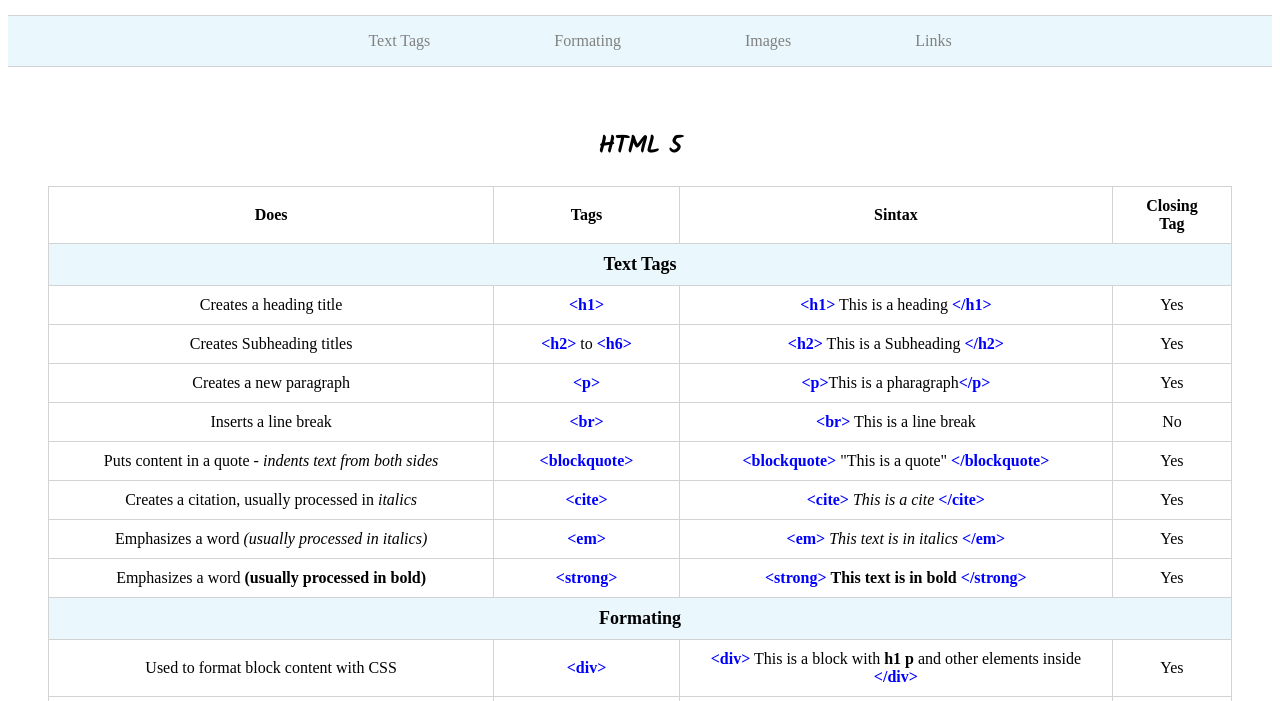
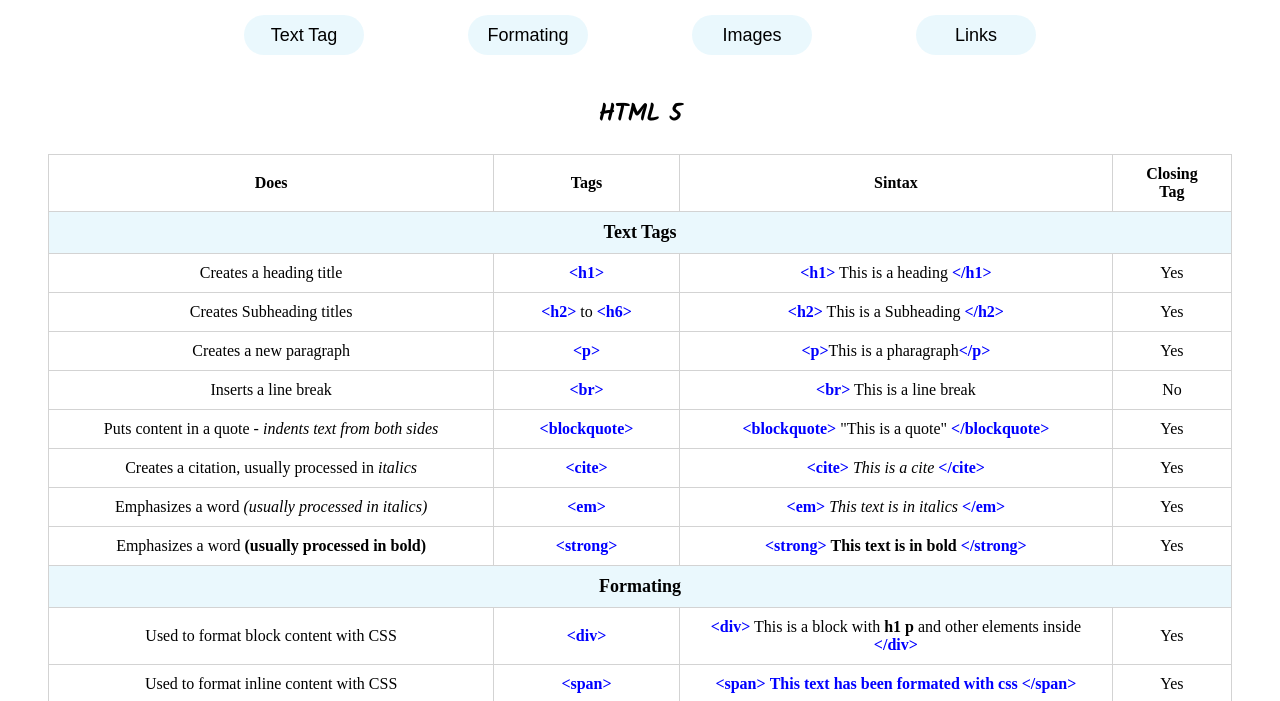
Before and after one commit to leocoding0326/cheat-sheet, a plain HTML site: page index.html in a window 1280 px wide. Shown: the part 116-817 px from the top of the page. Drawn offline with Linux system fonts and the light colour scheme; files whose address does not match are found by name.

Commit message:
Changed ul for buttons on nav section created 4 button elements and wrap them in a change background, width, padding, margin fotn etc make a new css rule with :hover to give it interactivity

```diff
--- a/index.html
+++ b/index.html
@@ -11,12 +11,10 @@
         <h1>From None to Some</h1>
         <h3>" Never stop learning, because life never stops teaching "</h3>
         <nav>
-            <ul>
-                <li><a href="#text-tag">Text Tags</a></li>
-                <li><a href="#form">Formating</a></li>
-                <li><a href="#img">Images</a></li>
-                <li><a href="#link">Links</a></li>
-            </ul>
+        <a href="#text-tag"><button>Text Tag</button></a>
+        <a href="#form"><button>Formating</button></a>
+        <a href="#img"><button>Images</button></a>
+        <a href="#link"><button>Links</button></a>
         </nav>
     </header>
 
--- a/style.css
+++ b/style.css
@@ -69,17 +69,26 @@ header h3 {
 /* Nav Section */
 
 nav {
-    border-bottom: 1px solid lightgray;
-    border-top : 1px solid lightgray;
-    background-color: rgba(55, 185, 229, 0.105);
+    height: 20px;
 }
 
-nav ul li {
-    display: inline;
-    padding: 20px 60px;
+button {
+    padding: 10px;
+    margin: auto 50px;
+    background-color: rgba(55, 185, 229, 0.105);
+    border-radius: 20px;
+    font-size: 18px;
+    width: 120px;
+    border: none;
+    height: 40px;
+    position: relative;
 }
 
-
+button:hover {
+    transform: scale(1.1);
+    color: lightslategrey;
+    cursor: pointer;
+}
 
 /*html table Section*/
 
```
